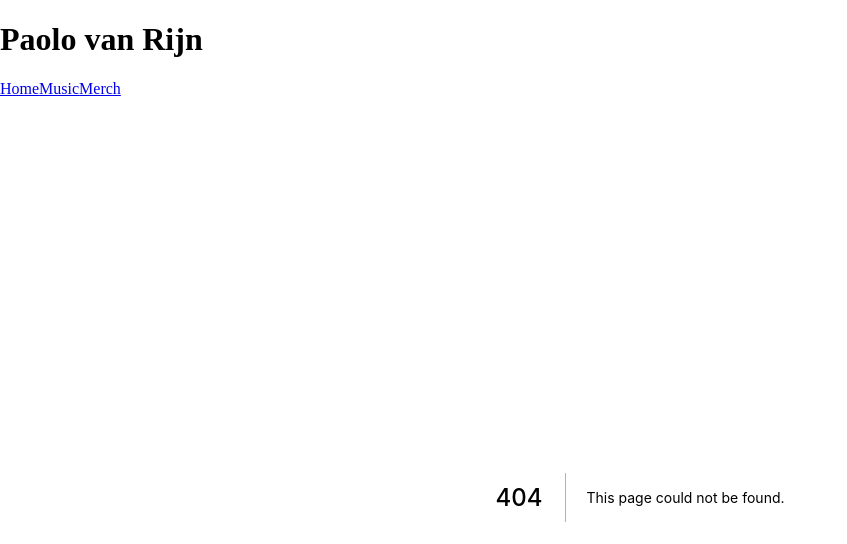
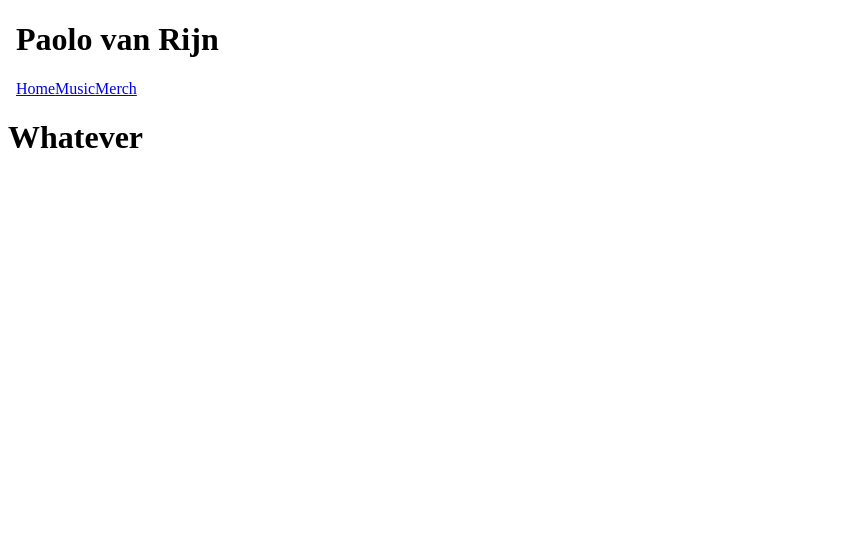
Before and after one commit to paulreyneveld/pvr, a Next.js app: page /testplayer in a window 1280 px wide. Before the commit this address had no page. Shown: the top 544 px of the page, without its empty margins (0-847 px from the left). Built offline with nearby package versions, Linux system fonts and the light colour scheme.

Commit message:
Testing out other player alternatives

```diff
--- a/pages/music.js
+++ b/pages/music.js
@@ -1,9 +1,12 @@
 import Layout from '../components/Layout';
 
 const Music = () => {
+
+
     return (
         <div class="flex place-content-center">
         <p class="text-white block">Old Track</p>
+
         </div>
     )
 }
--- /dev/null
+++ b/pages/testplayer.js
@@ -0,0 +1,20 @@
+import { useRef } from 'react';
+
+const TestPlayer = () => {
+
+    const player = useRef();
+    const playSong = () => {
+        player.current.src = '/public/dw37.mp3';
+        player.play();
+    }
+    return (
+        <div className="songRow" onClick={() => playSong()}>
+            <audio ref={player} />
+            <div className="songRow__info">
+                <h1 class="text-white">Whatever</h1>
+            </div>
+        </div>
+    )
+};
+
+export default TestPlayer;
```
